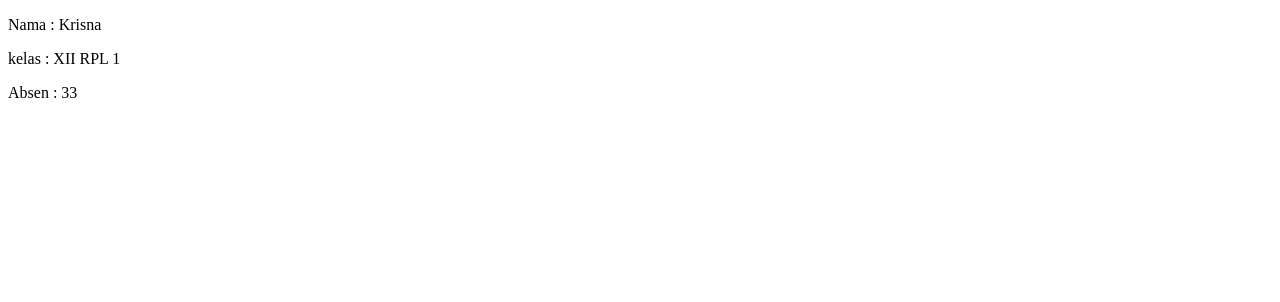
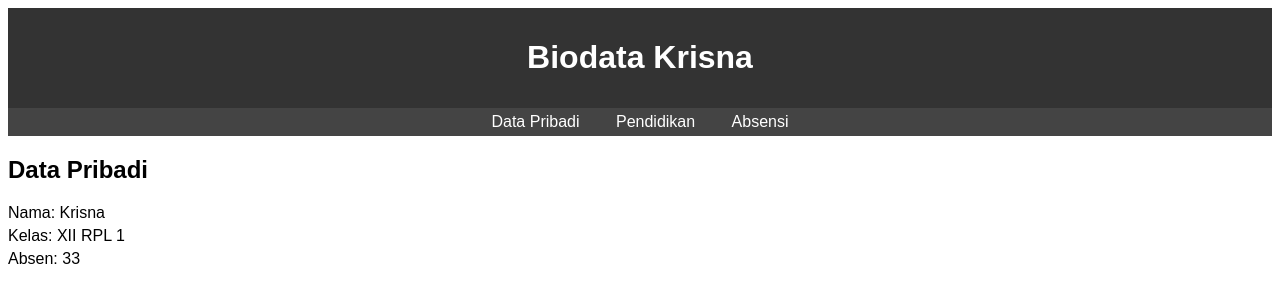
Before and after one commit to krisna193/tugas_2, a plain HTML site: page index.html in a window 1280 px wide. Drawn offline with Linux system fonts and the light colour scheme.

Commit message:
krisna,memodifikasi index

```diff
--- a/index.html
+++ b/index.html
@@ -3,11 +3,53 @@
 <head>
     <meta charset="UTF-8">
     <meta name="viewport" content="width=device-width, initial-scale=1.0">
-    <title>Document</title>
+    <title>Biodata Krisna</title>
+    <style>
+        body {
+            font-family: Arial, sans-serif;
+        }
+        header {
+            background-color: #333;
+            padding: 10px;
+            color: #fff;
+            text-align: center;
+        }
+        nav {
+            background-color: #444;
+            padding: 5px;
+            text-align: center;
+        }
+        nav a {
+            color: #fff;
+            text-decoration: none;
+            padding: 8px 16px;
+        }
+        nav a:hover {
+            background-color: #555;
+        }
+        h1 {
+            text-align: center;
+        }
+        p {
+            margin: 5px 0;
+        }
+    </style>
 </head>
 <body>
-    <p>Nama  : Krisna</p>
-    <p>kelas : XII RPL 1</p>
-    <p>Absen : 33</p>
+    <header>
+        <h1>Biodata Krisna</h1>
+    </header>
+    <nav>
+        <a href="#data-pribadi">Data Pribadi</a>
+        <a href="#pendidikan">Pendidikan</a>
+        <a href="#absensi">Absensi</a>
+    </nav>
+
+    <section id="data-pribadi">
+        <h2>Data Pribadi</h2>
+        <p>Nama: Krisna</p>
+        <p>Kelas: XII RPL 1</p>
+        <p>Absen: 33</p>
+    </section>
 </body>
 </html>
```
Also changed, not shown: navigasi.html (deleted).
